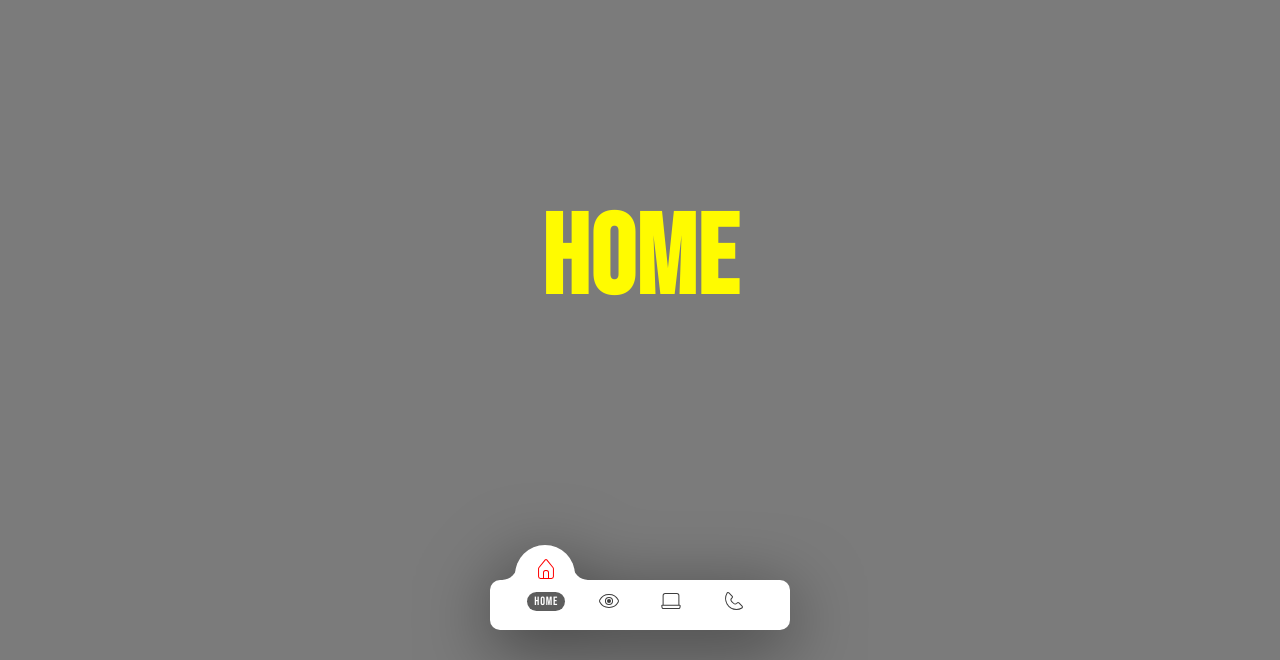
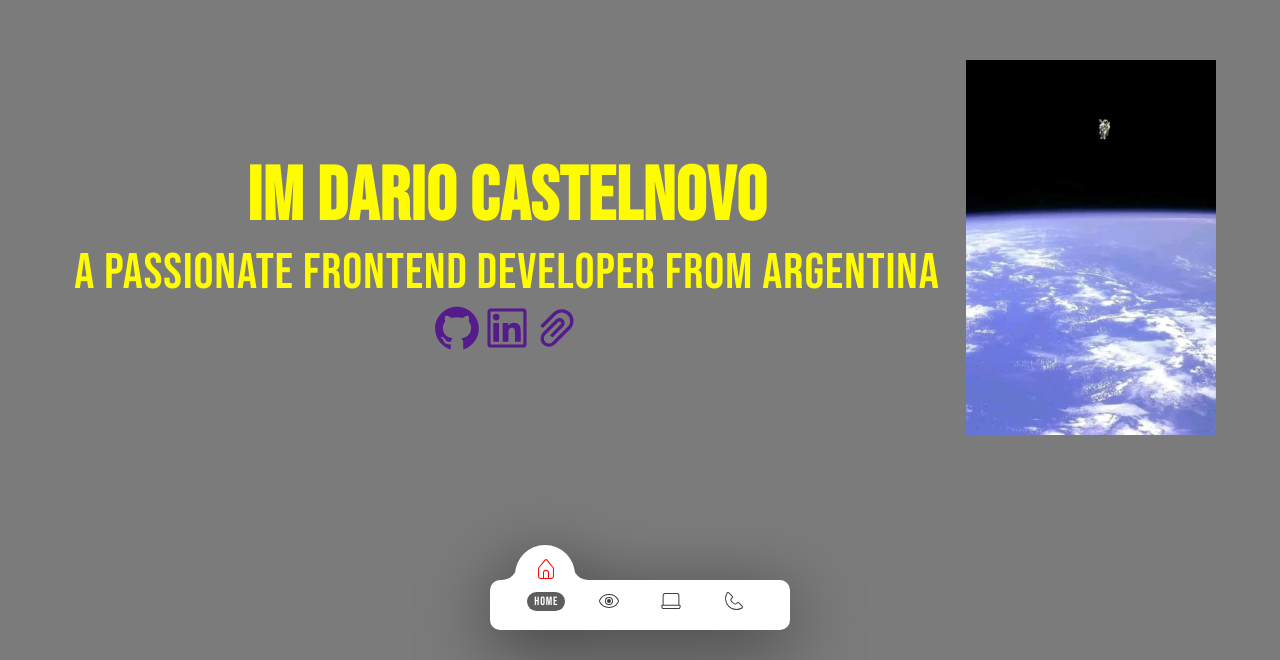
Before and after one commit to DarioCastel/portfolio, a React (Vite) app: page / in a window 1280 px wide. Shown: the part 140-800 px from the top of the page. Built offline with nearby package versions, Linux system fonts and the light colour scheme.

Commit message:
homeIcons

```diff
--- a/src/App.jsx
+++ b/src/App.jsx
@@ -1,35 +1,18 @@
-import { useState } from "react";
 import "./App.scss";
-import { CiHome, CiRead, CiLaptop, CiPhone} from "react-icons/ci";
+import Header from "./components/Header";
+import Home from "./components/Home"
+
 
 function App() {
-  const [menu, setMenu] = useState("HOME")
+
 
   return (
     <>
       <main className="main-white">
         <header>
-          <nav>
-            <a href="#home" className={`${menu=="HOME"?"active":""}`} onClick={()=>{setMenu("HOME")}}>
-              <span className="icon"><CiHome/></span>
-              <span className="text">HOME</span>
-            </a>
-            <a href="#about" className={`${menu=="ABOUT"?"active":""}`} onClick={()=>{setMenu("ABOUT")}}>
-              <span className="icon"><CiRead/></span>
-              <span className="text">ABOUT</span>
-            </a>
-            <a href="#project" className={`${menu=="PROJECT"?"active":""}`} onClick={()=>{setMenu("PROJECT")}}>
-              <span className="icon"><CiLaptop/></span>
-              <span className="text">PROJECT</span>
-            </a>
-            <a href="#contact" className={`${menu=="CONTACT"?"active":""}`} onClick={()=>{setMenu("CONTACT")}}>
-              <span className="icon"><CiPhone/></span>
-              <span className="text">CONTACT</span>
-            </a>
-            <div className="indicador"></div>
-          </nav>
+          <Header/>
         </header>
-        <section id="home">home</section>
+        <section id="home"><Home/></section>
         <section id="about">about</section>
         <section id="project">project</section>
         <section id="contact">contact</section>
--- /dev/null
+++ b/src/components/Header.jsx
@@ -0,0 +1,31 @@
+import { useState } from "react";
+import { CiHome, CiRead, CiLaptop, CiPhone} from "react-icons/ci";
+
+const Header = () => {
+    const [menu, setMenu] = useState("HOME")
+  return (
+    <>
+    <nav>
+            <a href="#home" className={`${menu=="HOME"?"active":""}`} onClick={()=>{setMenu("HOME")}}>
+              <span className="icon"><CiHome/></span>
+              <span className="text">HOME</span>
+            </a>
+            <a href="#about" className={`${menu=="ABOUT"?"active":""}`} onClick={()=>{setMenu("ABOUT")}}>
+              <span className="icon"><CiRead/></span>
+              <span className="text">ABOUT</span>
+            </a>
+            <a href="#project" className={`${menu=="PROJECT"?"active":""}`} onClick={()=>{setMenu("PROJECT")}}>
+              <span className="icon"><CiLaptop/></span>
+              <span className="text">PROJECT</span>
+            </a>
+            <a href="#contact" className={`${menu=="CONTACT"?"active":""}`} onClick={()=>{setMenu("CONTACT")}}>
+              <span className="icon"><CiPhone/></span>
+              <span className="text">CONTACT</span>
+            </a>
+            <div className="indicador"></div>
+          </nav>
+    </>
+  )
+}
+
+export default Header
--- /dev/null
+++ b/src/components/Home.jsx
@@ -0,0 +1,26 @@
+import astro from "../images/astro.jpg"
+import "../css/home.scss"
+import { AiOutlineGithub, AiOutlineLinkedin, AiOutlinePaperClip} from "react-icons/ai";
+
+const holi = () => {
+  return (
+    <>
+    <div className="containerHome">
+        <div className="homeSection">
+          <h1>Im Dario Castelnovo</h1>
+          <span>A passionate frontend developer from Argentina</span>
+        <div className="buttonsCo">
+          <a href=""><AiOutlineGithub/></a>
+          <a href=""><AiOutlineLinkedin/></a>
+          <a href=""><AiOutlinePaperClip/></a>
+        </div>
+          </div>
+        <div className="imgContainer">
+          <img src={astro} alt="" />
+        </div>
+    </div>
+    </>
+  )
+}
+
+export default holi
--- /dev/null
+++ b/src/css/home.scss
@@ -0,0 +1,38 @@
+.containerHome{
+    width: 100%;
+    height: 100vh;
+    display: flex;
+    justify-content: center;
+    align-items: center;
+    gap: 1rem;
+}
+
+.imgContainer{
+    width: 250px;
+    height: 400px;
+}
+
+.imgContainer img{
+    max-width: 250px;
+    max-height: 400px;
+    object-fit: cover;
+}
+
+.homeSection{
+    display: flex;
+    flex-direction: column;
+    justify-content: center;
+    align-items: center;
+    font-size: 50px;
+    font-weight: 400;
+    padding: 10px;
+}
+
+a{
+    text-decoration: none;
+}
+
+.buttonsCo{
+    display: flex;
+    justify-content: flex-start;
+}
```
Also changed, not shown: src/components/About.jsx (added), src/components/Contact.jsx (added), src/components/Projects.jsx (added), src/images/astro.jpg (added).
